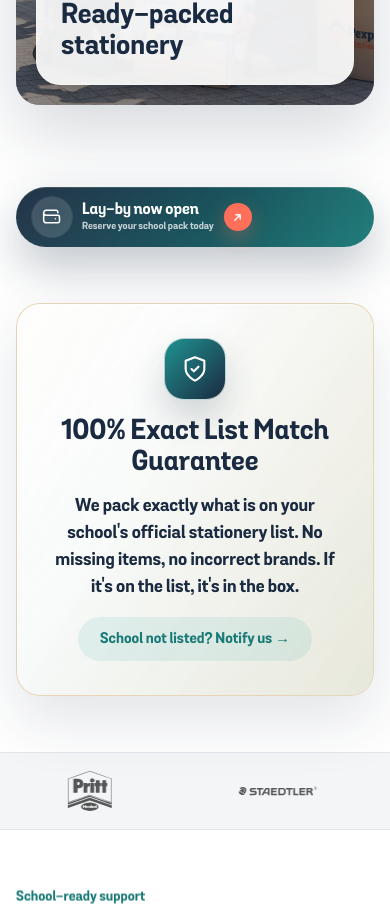
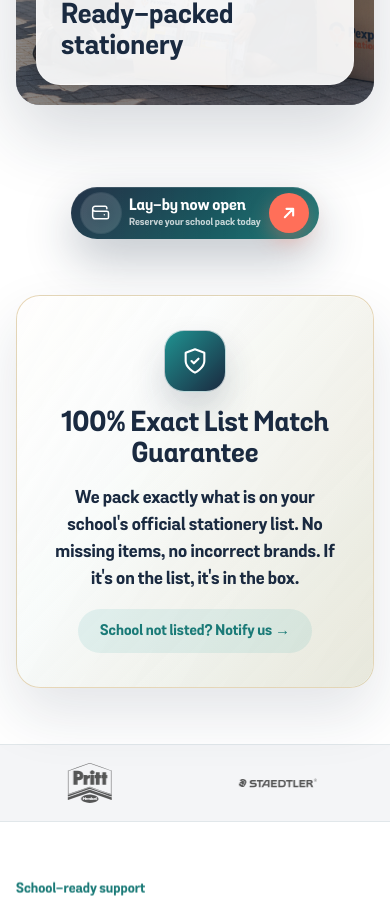
Before and after one commit to mcebisidesigner-spec/pexpacks-supplies, a Next.js app: page / in a window 390 px wide. Shown: the part 1085-1991 px from the top of the page. Built offline with nearby package versions, Linux system fonts and the light colour scheme.

Commit message:
Remove Find School Packs from office CTASection, update RatingStrip text to Entrepreneurs, tighten lay-by CTA proportions

```diff
--- a/app/office/page.tsx
+++ b/app/office/page.tsx
@@ -231,8 +231,6 @@ export default async function OfficePacksPage({
         text="Request a custom quote for your business or browse our standard packs for SMEs, home offices, and small teams."
         primaryHref="#contact-enquiry"
         primaryLabel="Request a Quote"
-        secondaryHref="/schools"
-        secondaryLabel="Find School Packs"
       />
     </>
   );
--- a/components/marketing/MarketingHome.module.css
+++ b/components/marketing/MarketingHome.module.css
@@ -163,12 +163,13 @@
 .laybySpotlightLink {
   position: relative;
   display: inline-flex;
+  justify-content: center;
   align-items: center;
   box-sizing: border-box;
-  gap: clamp(14px, 2vw, 24px);
-  width: min(100%, 640px);
-  min-height: clamp(64px, 8vw, 88px);
-  padding: clamp(8px, 1.2vw, 14px) clamp(24px, 3.5vw, 40px);
+  gap: clamp(12px, 1.6vw, 20px);
+  width: auto;
+  min-height: clamp(60px, 7vw, 80px);
+  padding: clamp(8px, 1vw, 12px) clamp(10px, 1.5vw, 20px);
   border: none;
   border-radius: var(--radius-pill);
   background:
@@ -278,8 +279,8 @@
   position: relative;
   z-index: 1;
   flex: 0 0 auto;
-  width: clamp(32px, 3.5vw, 40px);
-  height: clamp(32px, 3.5vw, 40px);
+  width: clamp(48px, 5.5vw, 64px);
+  height: clamp(48px, 5.5vw, 64px);
   border-radius: 50%;
   background: var(--pex-coral);
   color: var(--pex-bg);
@@ -290,8 +291,8 @@
 }
 
 .laybySpotlightAction svg {
-  width: clamp(15px, 1.6vw, 18px);
-  height: clamp(15px, 1.6vw, 18px);
+  width: clamp(22px, 2.8vw, 30px);
+  height: clamp(22px, 2.8vw, 30px);
   fill: none;
   stroke: currentColor;
   stroke-width: 2.5;
@@ -421,10 +422,9 @@
   }
 
   .laybySpotlightLink {
-    gap: 10px;
-    min-height: 54px;
-    padding: 10px 16px;
-    width: 100%;
+    gap: 8px;
+    min-height: 50px;
+    padding: 6px 10px;
   }
 
   .laybySpotlightIcon {
@@ -448,13 +448,13 @@
   }
 
   .laybySpotlightAction {
-    width: 28px;
-    height: 28px;
+    width: 40px;
+    height: 40px;
   }
 
   .laybySpotlightAction svg {
-    width: 13px;
-    height: 13px;
+    width: 20px;
+    height: 20px;
   }
 
   .guaranteeSection {
--- a/components/shared/RatingStrip.tsx
+++ b/components/shared/RatingStrip.tsx
@@ -5,7 +5,7 @@ export function RatingStrip() {
     <div className={styles.strip}>
       <span className={styles.stars} aria-hidden="true">★★★★★</span>
       <span className={styles.text}>
-        <strong>Parents love the convenience</strong>
+        <strong>Entrepreneurs love the convenience</strong>
       </span>
     </div>
   );
```
